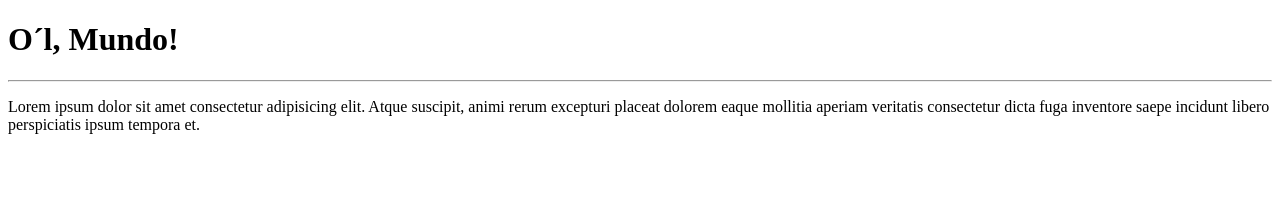
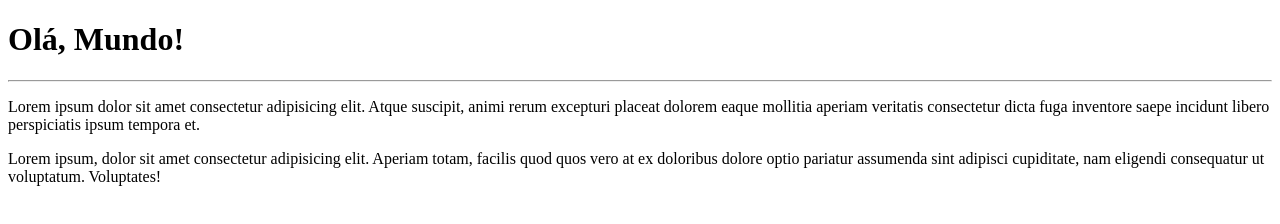
Before and after one commit to rafaelsantos55-web/ol-mundo, a plain HTML site: page site-exemplo/index.html in a window 1280 px wide. Drawn offline with Linux system fonts and the light colour scheme.

Commit message:
adcionei um paragrafo

```diff
--- a/site-exemplo/index.html
+++ b/site-exemplo/index.html
@@ -6,8 +6,9 @@
     <title>meu primrieo site em repositório</title>
 </head>
 <body>
-    <h1>O´l, Mundo!</h1>
+    <h1>Olá, Mundo!</h1>
     <hr>
     <p>Lorem ipsum dolor sit amet consectetur adipisicing elit. Atque suscipit, animi rerum excepturi placeat dolorem eaque mollitia aperiam veritatis consectetur dicta fuga inventore saepe incidunt libero perspiciatis ipsum tempora et.</p>
+    <p>Lorem ipsum, dolor sit amet consectetur adipisicing elit. Aperiam totam, facilis quod quos vero at ex doloribus dolore optio pariatur assumenda sint adipisci cupiditate, nam eligendi consequatur ut voluptatum. Voluptates!</p>
 </body>
 </html>
```
